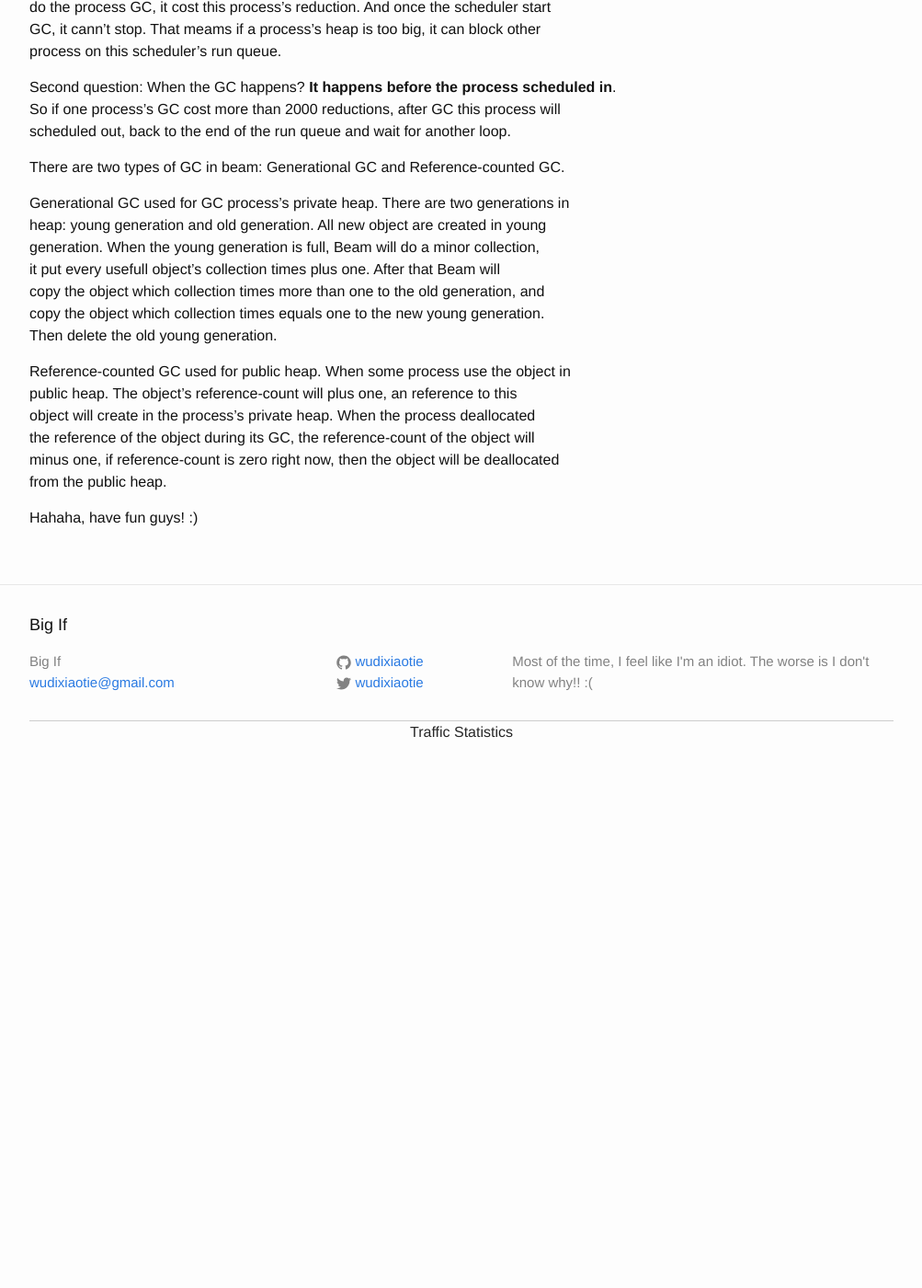
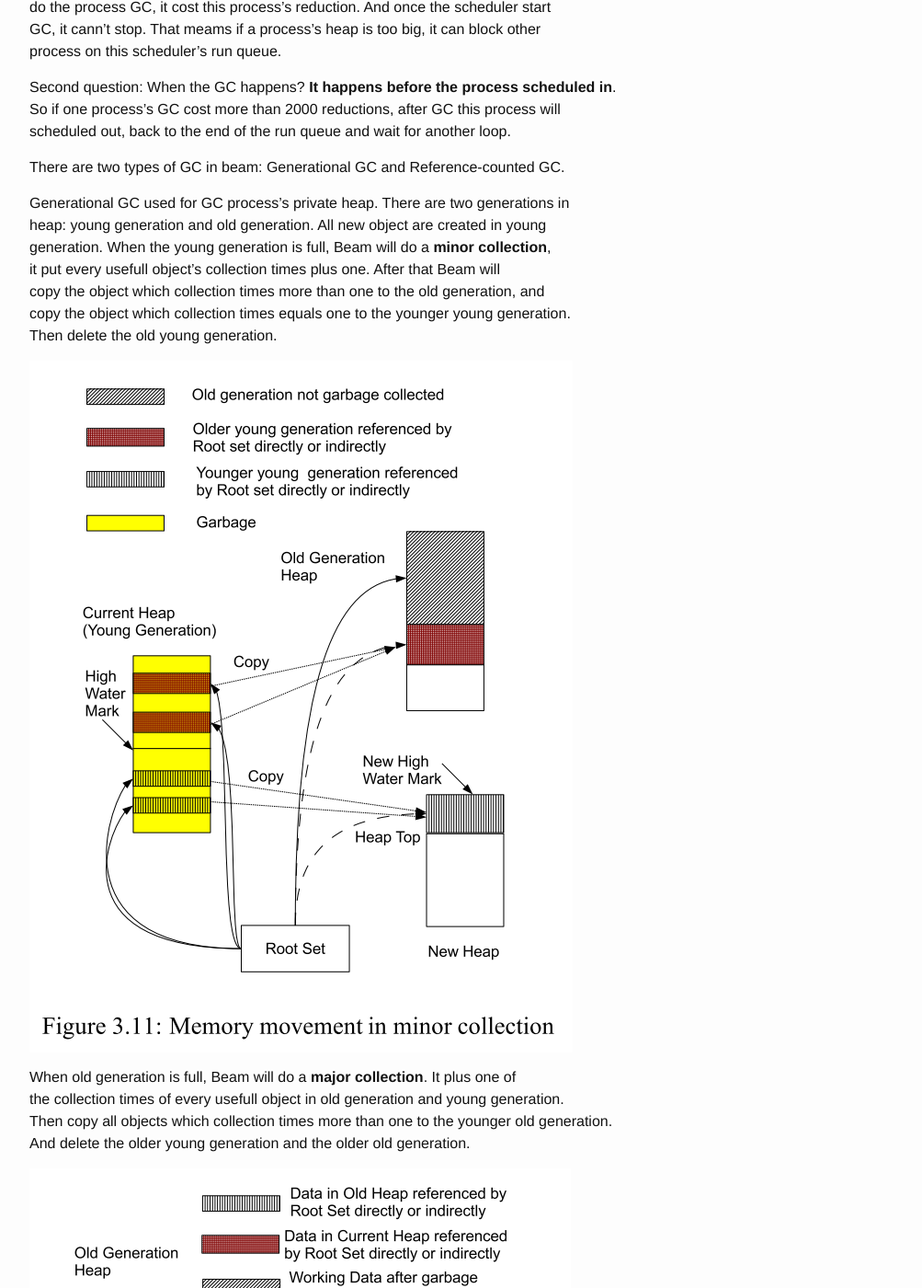
Before and after one commit to wudixiaotie/wudixiaotie.github.io, a Jekyll site: the page built from _posts/2016-04-05-beam's-gc-1.md, in a window 1280 px wide and 1400 px high, scrolled down 1134 px. Shown: the whole window at 92% size, without its empty margins (138-1141 px from the left). Built offline with Jekyll 4.4.1, drawn with Linux system fonts in a browser that asks for light colours; comment, search, counter and statistics services are not loaded; before the commit the page ends 1972 px from its top, so only the background shows below that; some of the changed text lies outside the part shown.

Commit message:
new post

```diff
--- a/_posts/2016-04-05-beam's-gc.md
+++ b/_posts/2016-04-05-beam's-gc-1.md
@@ -67,11 +67,23 @@ There are two types of GC in beam: Generational GC and Reference-counted GC.
 
 Generational GC used for GC process's private heap. There are two generations in
  heap: young generation and old generation. All new object are created in young
- generation. When the young generation is full, Beam will do a minor collection,
+ generation. When the young generation is full, Beam will do a **minor collection**,
  it put every usefull object's collection times plus one. After that Beam will
  copy the object which collection times more than one to the old generation, and
- copy the object which collection times equals one to the new young generation.
+ copy the object which collection times equals one to the younger young generation.
 Then delete the old young generation.
+
+
+![Minor collection]({{ site.url }}/images/minor_collection.png)
+
+
+When old generation is full, Beam will do a **major collection**. It plus one of
+ the collection times of every usefull object in old generation and young generation.
+Then copy all objects which collection times more than one to the younger old generation.
+And delete the older young generation and the older old generation.
+
+
+![Major collection]({{ site.url }}/images/major_collection.png)
 
 
 Reference-counted GC used for public heap. When some process use the object in
```
Also changed, not shown: other parts of _posts/2016-04-05-beam's-gc-1.md (+1 -1 lines), images/erlang_process.png (added), images/heap_structure.png (added), images/list_and_tuple_layout.png (added), images/major_collection.png (added), images/minor_collection.png (added).
